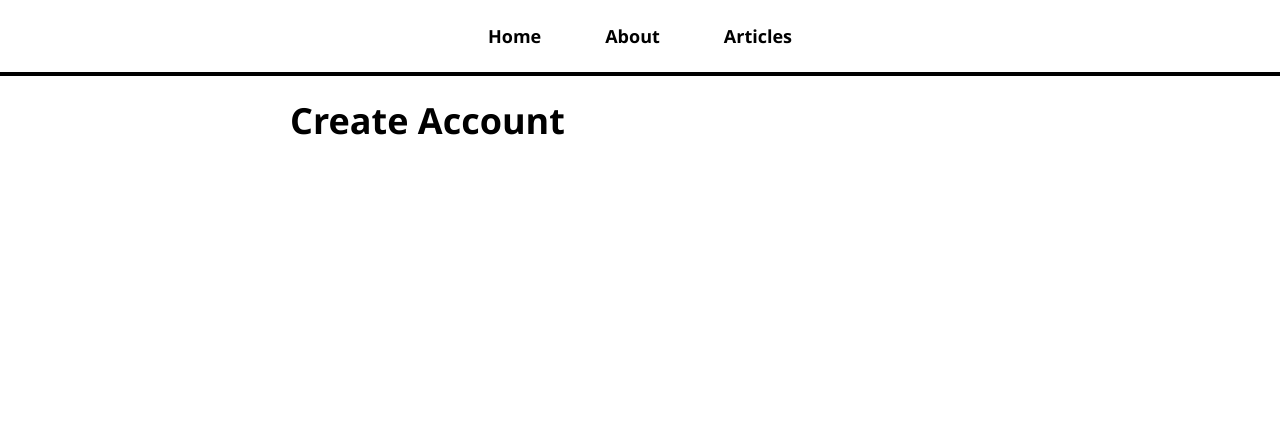
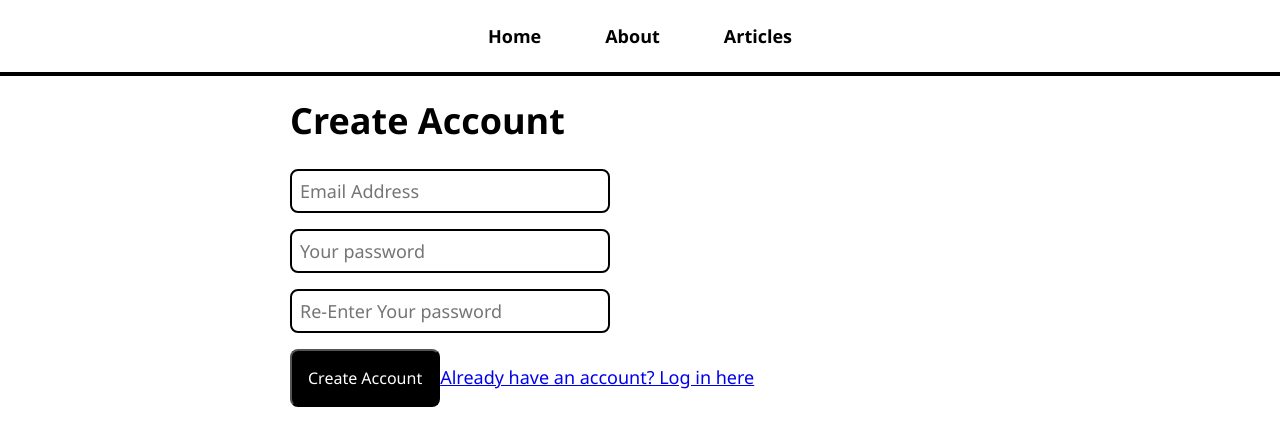
Before and after one commit to MoisesFC/blog-app, a React (Create React App) app in the folder blog-app/: page /create-account in a window 1280 px wide. Shown: the top 446 px of the page. Built offline with nearby package versions, Linux system fonts and the light colour scheme.

Commit message:
create the create-account page and auth

```diff
--- a/blog-app/src/pages/CreateAccountPage.js
+++ b/blog-app/src/pages/CreateAccountPage.js
@@ -1,8 +1,52 @@
+import { useState } from "react";
+import { Link, useNavigate } from "react-router-dom";
+import { getAuth, createUserWithEmailAndPassword } from "firebase/auth";
+
 const CreateAccountPage = () => {
+
+    const [email, setEmail] = useState('');
+    const [password, setPassword] = useState('');
+    const [confirmPassword, setConfirmedPassword] = useState('');
+    const [error, setError] = useState('');
+
+    const navigate = useNavigate();
+
+    const createAccount = async () => {
+        try {
+            if (password != confirmPassword) {
+                setError('Passwords do not match')
+                return;
+            }
+            await createUserWithEmailAndPassword(getAuth(), email, password);
+            navigate('/articles');
+        } catch (e) {
+            setError(e.message)
+        }
+    }
+
     return (
-        <h1>
-            Create Account
-        </h1>
+        <>
+            <h1>Create Account</h1>
+            {error && <p className="error">{error}</p>}
+            <input
+                type="email"
+                placeholder="Email Address"
+                value={email}
+                onChange={e => setEmail(e.target.value)}
+            />
+            <input
+                type="password"
+                placeholder="Your password"
+                value={password}
+                onChange={e => setPassword(e.target.value)} />
+            <input
+                type="password"
+                placeholder="Re-Enter Your password"
+                value={confirmPassword}
+                onChange={e => setConfirmedPassword(e.target.value)} />
+            <button onClick={createAccount}>Create Account</button>
+            <Link to="/login">Already have an account? Log in here</Link>
+        </>
     )
 };
 
```
